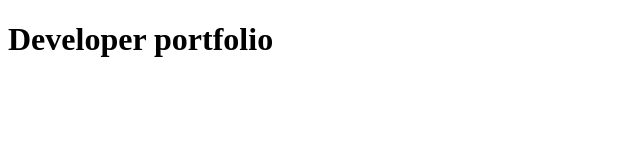
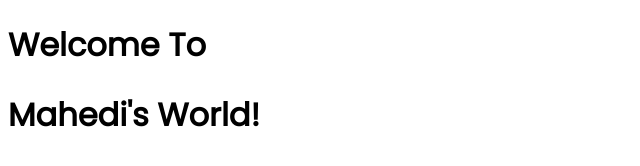
Before and after one commit to Mahedi247/developer-portfolio, a plain HTML site: page index.html in a window 1280 px wide. Shown: the whole page, without its empty margins (0-640 px from the left). Drawn offline with Linux system fonts and the light colour scheme.

Commit message:
add link

```diff
--- a/index.html
+++ b/index.html
@@ -5,9 +5,15 @@
     <meta http-equiv="X-UA-Compatible" content="IE=edge">
     <meta name="viewport" content="width=device-width, initial-scale=1.0">
     <title>Mahedi's portfolio</title>
+    <link rel="preconnect" href="https://fonts.googleapis.com">
+    <link rel="preconnect" href="https://fonts.gstatic.com" crossorigin>
+    <link href="https://fonts.googleapis.com/css2?family=Poppins&display=swap" rel="stylesheet">
     <link rel="stylesheet" href="style.css">
+
 </head>
 <body>
-    <H1>Developer portfolio</H1>
+    <h1>Welcome To
+        <h1>Mahedi's World!</h1>
+    </h1>
 </body>
 </html>
--- a/style.css
+++ b/style.css
@@ -0,0 +1,3 @@
+h1{
+    font-family: 'Poppins', sans-serif;
+}
```
